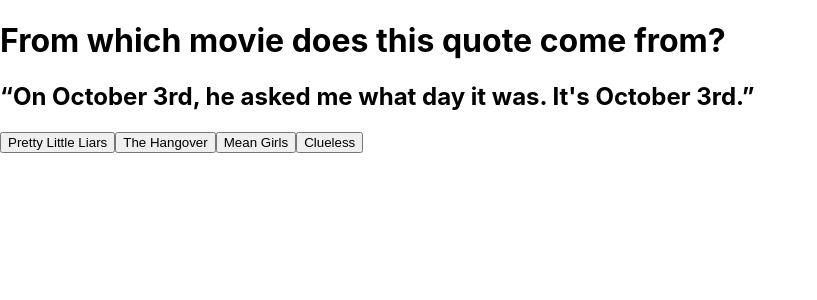
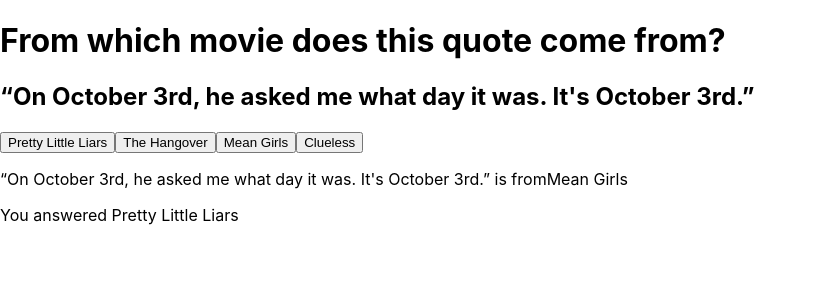
Before and after one commit to Technigo/project-redux-quiz-old, a React (Create React App) app: page / in a window 1280 px wide. Both pictures are taken after a click on the button "Pretty Little Liars". Shown: the top 300 px of the page, without its empty margins (0-817 px from the left). Built offline with nearby package versions, Linux system fonts and the light colour scheme.

Commit message:
started with summary page

```diff
--- a/package.json
+++ b/package.json
@@ -14,7 +14,8 @@
     "react": "^18.2.0",
     "react-dom": "^18.2.0",
     "react-redux": "^8.0.2",
-    "react-scripts": "^5.0.1"
+    "react-scripts": "^5.0.1",
+    "styled-components": "^5.3.6"
   },
   "scripts": {
     "start": "react-scripts start",
--- a/src/App.js
+++ b/src/App.js
@@ -2,8 +2,8 @@ import React from 'react';
 import { Provider } from 'react-redux';
 import { combineReducers, configureStore } from '@reduxjs/toolkit';
 import { quiz } from 'reducers/quiz';
-
 import { CurrentQuestion } from 'components/CurrentQuestion';
+import { SummaryPage } from './pages/SummaryPage';
 
 const reducer = combineReducers({
   quiz: quiz.reducer
@@ -15,6 +15,7 @@ export const App = () => {
   return (
     <Provider store={store}>
       <CurrentQuestion />
+      <SummaryPage />
     </Provider>
   );
 }
--- /dev/null
+++ b/src/components/Summary.js
@@ -0,0 +1,20 @@
+import React from 'react';
+import { useSelector } from 'react-redux';
+
+export const Summary = () => {
+  const answers = useSelector((state) => state.quiz.answers);
+  console.log(answers);
+
+  return answers.map((answer) => {
+    return (
+      <section key={answer.questionId}>
+        <p>
+          {answer.question.questionText} is from
+          {answer.question.options[answer.question.correctAnswerIndex]}
+        </p>
+        <p>You answered {answer.answer}</p>
+      </section>
+
+    )
+  })
+};
--- a/src/pages/SummaryPage.js
+++ b/src/pages/SummaryPage.js
@@ -0,0 +1,8 @@
+import React from 'react';
+import { Summary } from '../components/Summary'
+
+export const SummaryPage = () => {
+  return (
+    <Summary />
+  )
+};
--- a/src/reducers/quiz.js
+++ b/src/reducers/quiz.js
@@ -2,27 +2,27 @@ import { createSlice } from '@reduxjs/toolkit'
 
 // Change these to your own questions!
 const questions = [
-  { id: 1,
+  { id: 0,
     questionText: '“On October 3rd, he asked me what day it was. It\'s October 3rd.”',
     options: ['Pretty Little Liars', 'The Hangover', 'Mean Girls', 'Clueless'],
     correctAnswerIndex: 2 },
 
-  { id: 2,
+  { id: 1,
     questionText: ' “The world is full enough of hurts and mischances without wars to multiply them.”',
     options: ['Saving private ryan', 'Star wars', 'The wave', 'Lord of the rings'],
     correctAnswerIndex: 3 },
 
-  { id: 3,
+  { id: 2,
     questionText: '"I\'m also just a girl, standing in front of a boy, asking him to love her."',
     options: ['Love actually', 'Pretty woman', 'About a boy', 'Notting hill'],
     correctAnswerIndex: 3 },
 
-  { id: 4,
+  { id: 3,
     questionText: '"The greatest trick the devil ever pulled was convincing the world he didn\'t exist."',
     options: ['The usual suspects', 'The passion of christ', 'Jesus christ superstar', 'Gone girl'],
     correctAnswerIndex: 0 },
 
-  { id: 5,
+  { id: 4,
     questionText: '"This is the beginning of a beautiful friendship."',
     options: ['The perks of being a wallflower', 'Casablanca', 'Stand by me', 'The Intouchables'],
     correctAnswerIndex: 1 }
```
Also changed, not shown: src/components/ProgressBar.js (+54 -1 lines), src/pages/QuestionPage.js (+8 -0 lines), 1 other file (tests, documents, lock files or other folders).
